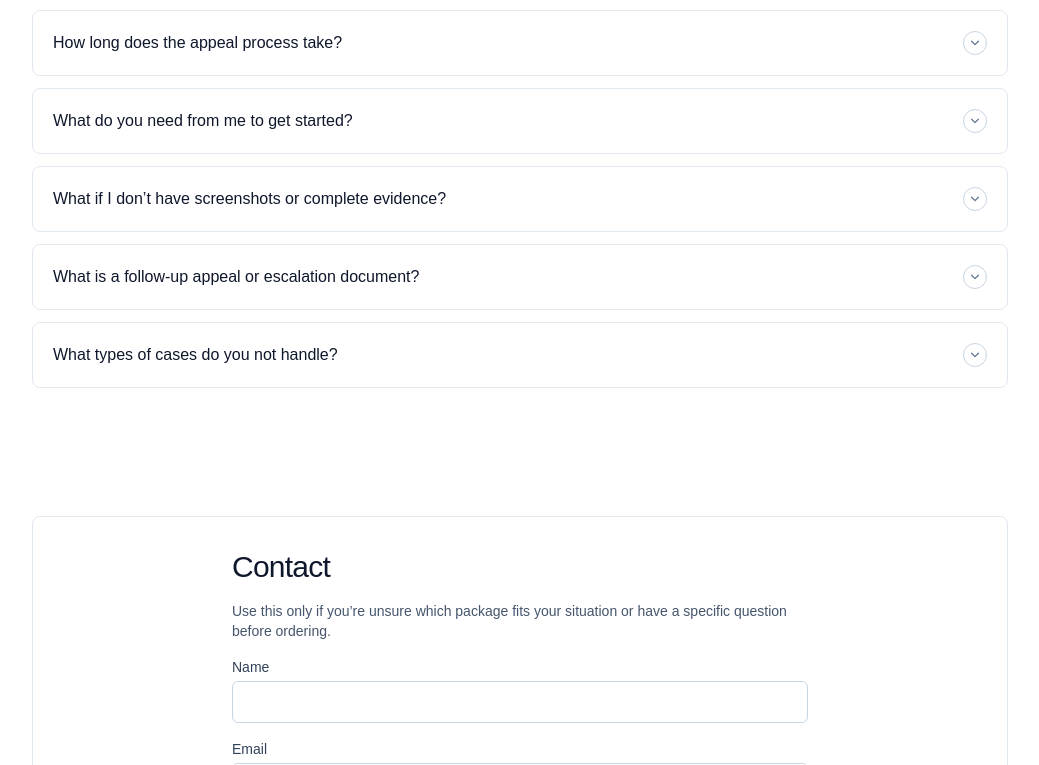
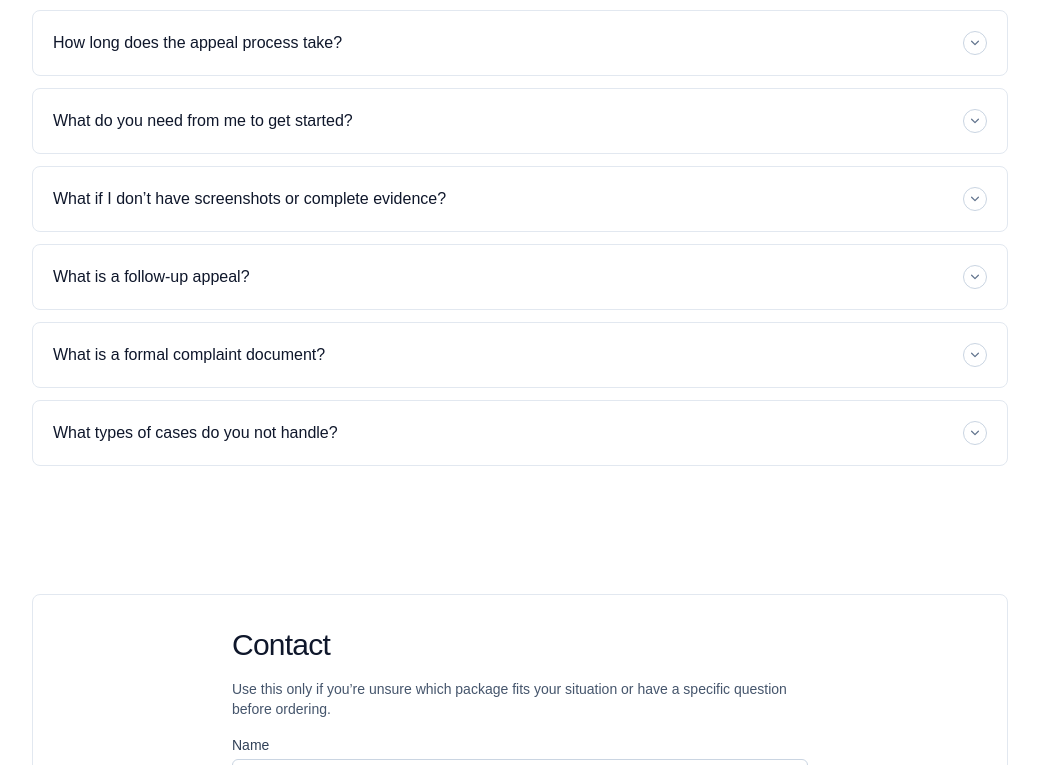
Before and after one commit to jve89/accountappeal, a Next.js app: page / in a window 1280 px wide. Shown: the part 3935-4700 px from the top of the page, without its empty margins (120-1159 px from the left). Built offline with nearby package versions, Linux system fonts and the light colour scheme; no server answers.

Commit message:
Refine FAQ wording around follow-up appeals and formal complaint documents

```diff
--- a/app/page.tsx
+++ b/app/page.tsx
@@ -357,15 +357,19 @@ export default function HomePage() {
             ],
             [
               "What do you need from me to get started?",
-              "After payment, you’ll receive an evidence checklist explaining exactly what information and screenshots to provide. You don’t need everything — we work with what’s available.",
+              "After payment, you’ll complete a short onboarding form to describe your situation. After review, we’ll send an evidence checklist for the full intake, outlining what additional information or screenshots (if any) are relevant. We work with what’s available.",
             ],
             [
               "What if I don’t have screenshots or complete evidence?",
               "You can still proceed. Stronger evidence helps, but missing items are common. We’ll assess what’s possible based on what you can provide.",
             ],
             [
-              "What is a follow-up appeal or escalation document?",
-              "If an initial appeal is ignored or receives a generic response, a follow-up appeal can request a proper review. In Premium cases, this may extend to formal complaint templates for applicable review bodies when appropriate.",
+              "What is a follow-up appeal?",
+              "If an initial appeal is ignored or receives a generic response, a follow-up appeal can request a proper review in a clear and consistent way, based on the same facts and documentation.",
+            ],
+            [
+              "What is a formal complaint document?",
+              "In some Premium cases, a formal complaint document may be prepared for an applicable review body outside the platform. This is used selectively when the standard appeal process has been exhausted and a structured external review may be appropriate, depending on jurisdiction, platform type, and case context. It does not guarantee review or outcome.",
             ],
             [
               "What types of cases do you not handle?",
```
